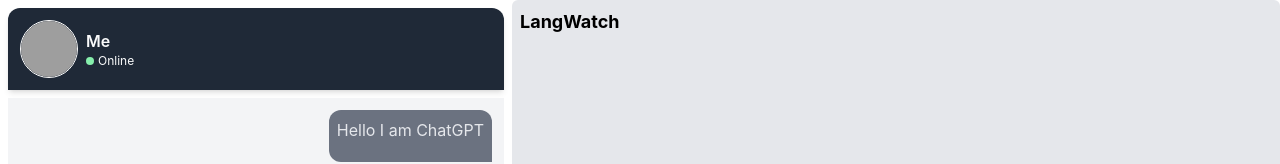
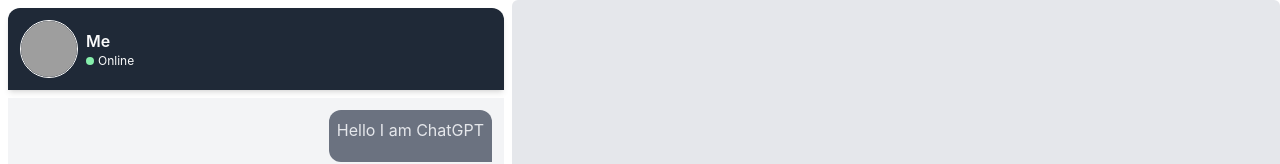
Before and after one commit to mkbeefcake/xagency_test_frontend, a React (Create React App) app: page / in a window 1280 px wide. Shown: the top 164 px of the page. Built offline with nearby package versions, Linux system fonts and the light colour scheme; no server answers; grey boxes are pictures that could not be loaded.

Commit message:
Langwatch tracing UI integration

```diff
--- a/src/App.js
+++ b/src/App.js
@@ -1,6 +1,11 @@
+import { useContext } from 'react';
+import { TracingContext } from './TracingProvider';
 import Messages from './Messages';
 
 function App() {
+  const { sharePath } = useContext(TracingContext);
+  const dashboardUrl = `https://app.langwatch.ai/${sharePath}`;
+
   return (
     <div className="flex h-screen">
         <div className="w-2/5 bg-white dark:bg-gray-900">
@@ -9,7 +14,13 @@
             </div>
         </div>
         <div className="flex-grow h-full p-2 bg-gray-200 rounded-md">
-          <h2 className="text-lg font-bold">LangWatch</h2>
+          <div style={{ height: '100vh', width: '100%' }}>
+            <iframe
+              src={sharePath === "" ? "" : dashboardUrl}
+              title="LangWatch Dashboard"
+              style={{ border: 'none', width: '100%', height: '100%' }}
+            />
+          </div>
         </div>
     </div>
   )
--- a/src/Messages.js
+++ b/src/Messages.js
@@ -1,5 +1,6 @@
-import React, {useState} from 'react'
+import React, {useContext, useState} from 'react'
 import LangflowClient from './LangflowClient'
+import { TracingContext } from './TracingProvider'
 
 const SystemMessage = ({message}) => {
     return (
@@ -31,7 +32,7 @@
 }
 
 const Messages = () => {
-
+    const { setSharePath } = useContext(TracingContext);
     const [loading, setLoading] = useState(false);
     const [input, setInput] = useState("");
     const [messages, setMessages] = useState([
@@ -43,7 +44,8 @@
 
     const applicationToken = process.env.REACT_APP_LANGFLOW_APP_TOKEN;
     const flowIdOrName = process.env.REACT_APP_LANGFLOW_ID_OR_NAME;
-    const langflowClient = new LangflowClient('http://127.0.0.1:7860',applicationToken);
+    const langflowServer = process.env.REACT_APP_LANGFLOW_SERVER;
+    const langflowClient = new LangflowClient(langflowServer, applicationToken);
 
     const handleChange = (event)=>{
         setInput(event.target.value)
@@ -67,117 +69,28 @@
         await processMessageToChatGPT(newMessages);
     }
 
+    const createPublishPathForLangWatch = (traceID) => {
+        const options = {
+            mode: 'cors',
+            method: 'POST',
+            headers: {
+                'X-Auth-Token': process.env.REACT_APP_LANGWATCH_API_KEY
+            },
+            referrer: ''
+        };
+
+        fetch(`https://app.langwatch.ai/api/trace/${traceID}/share`, options)
+            .then(response => response.json())
+            .then(response => {
+                console.log(`LangWatch Tracing Share Path: ${response.path}`)
+                setSharePath(response.path)
+            })
+            .catch(err => console.error(err));
+    }
+
     async function processMessageToChatGPT(chatMessages){
 
         setLoading(true);
-        // const tweaks = {
-        //     "File-ySsDe": {
-        //       "path": "",
-        //       "silent_errors": true
-        //     },
-        //     "SQLExecutor-2qcpx": {
-        //       "add_error": false,
-        //       "database_url": "postgresql://postgres:rootroot@localhost:5432/mydatabase",
-        //       "include_columns": false,
-        //       "passthrough": false,
-        //       "table_name": "tiktok_profile_scripts_table"
-        //     },
-        //     "ChatInput-srwuT": {
-        //       "files": "",
-        //       "input_value": "let me know more about Midjourney",
-        //       "sender": "User",
-        //       "sender_name": "User",
-        //       "session_id": "",
-        //       "should_store_message": true
-        //     },
-        //     "Chroma-msosC": {
-        //       "allow_duplicates": false,
-        //       "chroma_server_cors_allow_origins": "",
-        //       "chroma_server_grpc_port": null,
-        //       "chroma_server_host": "",
-        //       "chroma_server_http_port": null,
-        //       "chroma_server_ssl_enabled": false,
-        //       "collection_name": "langflow",
-        //       "limit": null,
-        //       "number_of_results": 2,
-        //       "persist_directory": "",
-        //       "search_query": "",
-        //       "search_type": "Similarity"
-        //     },
-        //     "OpenAIEmbeddings-bPq8L": {
-        //       "chunk_size": 1000,
-        //       "client": "",
-        //       "default_headers": {},
-        //       "default_query": {},
-        //       "deployment": "",
-        //       "dimensions": null,
-        //       "embedding_ctx_length": 1536,
-        //       "max_retries": 3,
-        //       "model": "text-embedding-3-small",
-        //       "model_kwargs": {},
-        //       "openai_api_base": "",
-        //       "openai_api_key": process.env.OPENAI_KEY,
-        //       "openai_api_type": "",
-        //       "openai_api_version": "",
-        //       "openai_organization": "",
-        //       "openai_proxy": "",
-        //       "request_timeout": null,
-        //       "show_progress_bar": false,
-        //       "skip_empty": false,
-        //       "tiktoken_enable": true,
-        //       "tiktoken_model_name": ""
-        //     },
-        //     "ParseData-BnYRw": {
-        //       "table_name": "tiktok_profile_scripts_table"
-        //     },
-        //     "SQLExecutor-WKcpV": {
-        //       "add_error": true,
-        //       "database_url": "postgresql://postgres:rootroot@35.224.13.19:5432/mydatabase",
-        //       "include_columns": false,
-        //       "max_string_length": 1000,
-        //       "passthrough": false,
-        //       "query": ""
-        //     },
-        //     "OpenAIModel-cUBFW": {
-        //       "api_key": process.env.OPENAI_KEY,
-        //       "input_value": "",
-        //       "json_mode": false,
-        //       "max_tokens": null,
-        //       "model_kwargs": {},
-        //       "model_name": "gpt-3.5-turbo",
-        //       "openai_api_base": "",
-        //       "output_schema": {},
-        //       "seed": 1,
-        //       "stream": false,
-        //       "system_message": "",
-        //       "temperature": 0.1
-        //     },
-        //     "Prompt-hvhCX": {
-        //       "template": "{reference}\n\n---\n\nYou are an expert social media content creator. Please generate a response in JSON format that includes the following fields:\n\n- `transcript`: A social media post based on the user's request, using the reference text as a foundation. The post should be well-organized, engaging and thoughtful. Please include around {sentences} sentences detailed explanations within the transcript to provide a comprehensive view. Feel free to incorporate additional insights or enhancements to make the post more compelling.\n- `caption`: A concise, one-sentence title for the transcript.\n- `hashtags`: A list of relevant hashtags, each starting with the `#` symbol.\n- `need_video`: A boolean value indicating whether a video is required.\n- `need_audio`: A boolean value indicating whether audio is required.\n\nEnsure that the response is in valid JSON format with no additional text or explanation.\n\n{question}",
-        //       "reference": "",
-        //       "sentences": "15",
-        //       "question": ""
-        //     },
-        //     "CustomComponent-ON2ev": {
-        //       "input_value": ""
-        //     },
-        //     "ChatOutput-jhvfM": {
-        //       "data_template": "{text}",
-        //       "input_value": "",
-        //       "sender": "Machine",
-        //       "sender_name": "AI",
-        //       "session_id": "",
-        //       "should_store_message": true
-        //     },
-        //     "LangWatchEvaluatorComponent-JvSsK": {
-        //       "answer": "",
-        //       "question": "",
-        //       "question_id": "",
-        //       "user_cpf": "",
-        //       "user_email": "",
-        //       "user_name": ""
-        //     }
-        // };
         const tweaks = {
             "File-ySsDe": {},
             "SQLExecutor-2qcpx": {},
@@ -209,6 +122,11 @@
                 const flowOutputs = response.outputs[0];
                 const firstComponentOutputs = flowOutputs.outputs[0];
                 const output = firstComponentOutputs.outputs.message
+                const senderName = output.message.sender_name
+                const traceID = senderName.split("&&&")[1];
+                console.log(`TraceID: ${traceID}`)
+
+                createPublishPathForLangWatch(traceID)
                 setMessages(
                     [
                         ...chatMessages,
--- /dev/null
+++ b/src/TracingProvider.js
@@ -0,0 +1,12 @@
+import { createContext, useContext, useState } from 'react';
+
+export const TracingContext = createContext();
+export const TracingProvider = ({ children }) => {
+  const [sharePath, setSharePath] = useState("");
+
+  return (
+    <TracingContext.Provider value={{ sharePath, setSharePath }}>
+      {children}
+    </TracingContext.Provider>
+  );
+};
--- a/src/index.js
+++ b/src/index.js
@@ -3,11 +3,14 @@
 import './index.css';
 import App from './App';
 import reportWebVitals from './reportWebVitals';
+import { TracingProvider } from './TracingProvider';
 
 const root = ReactDOM.createRoot(document.getElementById('root'));
 root.render(
   <React.StrictMode>
-    <App />
+    <TracingProvider>
+      <App />
+    </TracingProvider>
   </React.StrictMode>
 );
 
```
